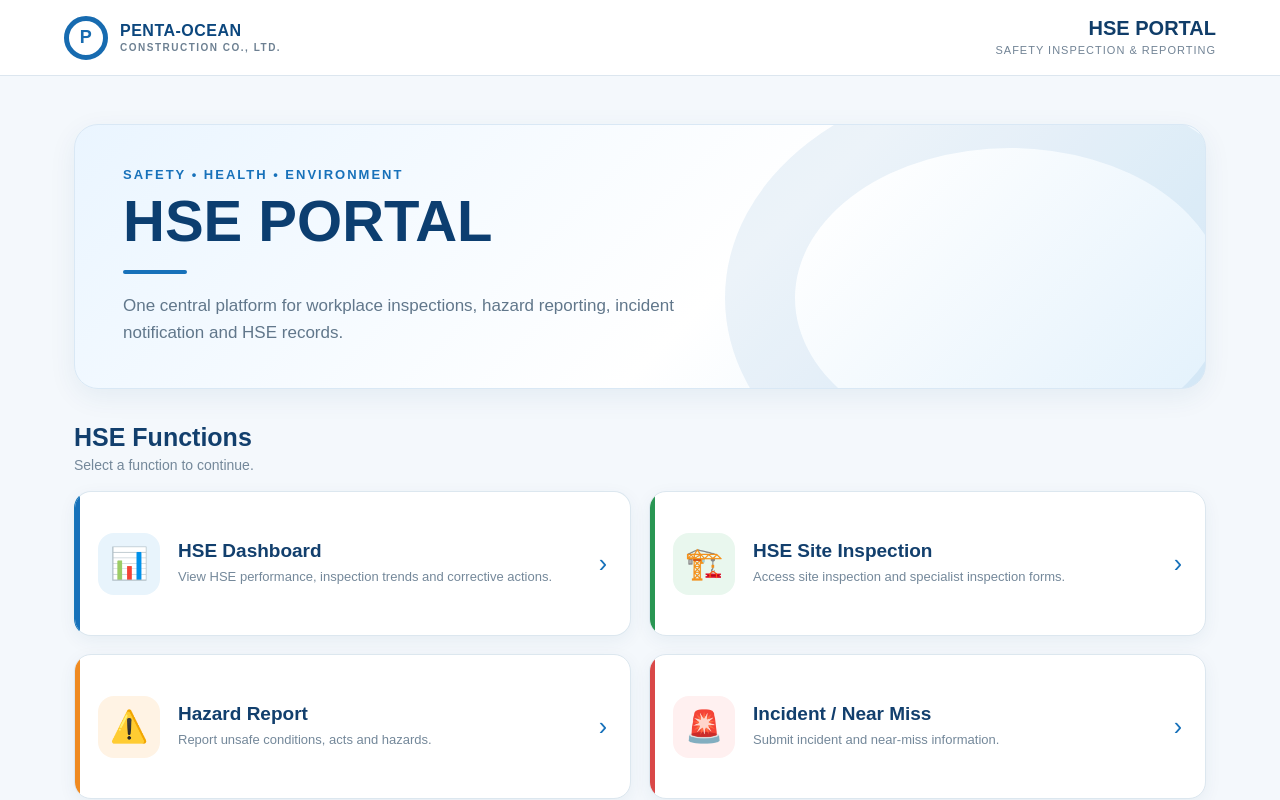
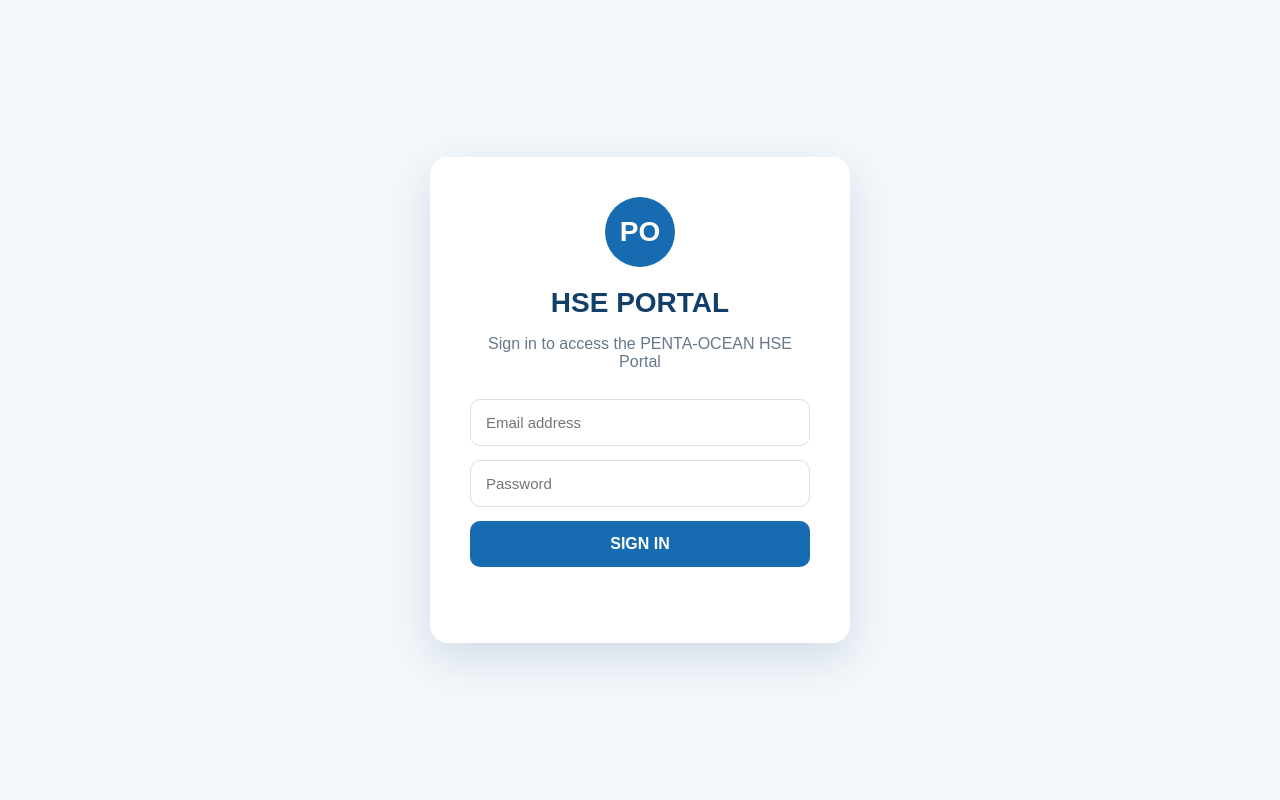
Before and after one commit to ikhwannazam93/hse-portal, a plain HTML site: page index_dashboard_integrated.html in a window 1280 px wide. Shown: the top 800 px of the page. Drawn offline with nearby package versions, Linux system fonts and the light colour scheme.

Commit message:
Update index_dashboard_integrated.html

```diff
--- a/index_dashboard_integrated.html
+++ b/index_dashboard_integrated.html
@@ -1,6 +1,13 @@
 <!DOCTYPE html>
 <html lang="en">
-<head>
+<script src="https://cdn.jsdelivr.net/npm/@supabase/supabase-js@2"></script>
+ <script>
+  const supabaseClient = supabase.createClient(
+    'https://gaicytyrxcyqlnxlvxvz.supabase.co',
+    'sb_publishable__YTWCj2N2eUv_eeROarbHw_Ev6bo_Tp'
+  );
+</script>
+ <head>
 <meta charset="UTF-8">
 <meta name="viewport" content="width=device-width, initial-scale=1.0">
 <title>Penta-Ocean HSE Portal</title>
@@ -763,6 +770,251 @@
   container.innerHTML = '';
 }
 </script>
+<style>
+  #login-screen {
+    position: fixed;
+    inset: 0;
+    z-index: 99999;
+    background: #f4f8fc;
+    display: flex;
+    align-items: center;
+    justify-content: center;
+    padding: 20px;
+  }
 
+  .login-box {
+    width: 100%;
+    max-width: 420px;
+    background: #ffffff;
+    border-radius: 18px;
+    padding: 40px;
+    box-shadow: 0 15px 45px rgba(0, 55, 100, 0.15);
+    text-align: center;
+  }
+
+  .login-logo {
+    width: 70px;
+    height: 70px;
+    border-radius: 50%;
+    margin: 0 auto 20px;
+    background: #176bb0;
+    color: white;
+    display: flex;
+    align-items: center;
+    justify-content: center;
+    font-size: 28px;
+    font-weight: 800;
+  }
+
+  .login-box h2 {
+    margin: 0 0 8px;
+    color: #123f6a;
+    font-size: 28px;
+  }
+
+  .login-box p {
+    color: #66788a;
+    margin-bottom: 28px;
+  }
+
+  .login-box input {
+    width: 100%;
+    box-sizing: border-box;
+    padding: 14px 15px;
+    margin-bottom: 14px;
+    border: 1px solid #d5e0ea;
+    border-radius: 10px;
+    font-size: 15px;
+    outline: none;
+  }
+
+  .login-box input:focus {
+    border-color: #176bb0;
+  }
+
+  .login-button {
+    width: 100%;
+    padding: 14px;
+    border: none;
+    border-radius: 10px;
+    background: #176bb0;
+    color: white;
+    font-size: 16px;
+    font-weight: 700;
+    cursor: pointer;
+  }
+
+  .login-button:hover {
+    background: #125891;
+  }
+
+  #login-message {
+    margin-top: 16px;
+    font-size: 14px;
+    color: #d33;
+    min-height: 20px;
+  }
+
+  #user-bar {
+    display: none;
+    position: fixed;
+    top: 10px;
+    right: 15px;
+    z-index: 9998;
+    background: white;
+    padding: 8px 12px;
+    border-radius: 10px;
+    box-shadow: 0 3px 15px rgba(0,0,0,0.12);
+    font-size: 13px;
+  }
+
+  #logout-button {
+    margin-left: 10px;
+    border: none;
+    background: #e74c3c;
+    color: white;
+    padding: 6px 10px;
+    border-radius: 6px;
+    cursor: pointer;
+  }
+</style>
+
+<div id="login-screen">
+  <div class="login-box">
+    <div class="login-logo">PO</div>
+
+    <h2>HSE PORTAL</h2>
+    <p>Sign in to access the PENTA-OCEAN HSE Portal</p>
+
+    <input
+      type="email"
+      id="login-email"
+      placeholder="Email address"
+      autocomplete="email"
+    >
+
+    <input
+      type="password"
+      id="login-password"
+      placeholder="Password"
+      autocomplete="current-password"
+    >
+
+    <button class="login-button" onclick="loginUser()">
+      SIGN IN
+    </button>
+
+    <div id="login-message"></div>
+  </div>
+</div>
+
+<div id="user-bar">
+  <span id="logged-user"></span>
+  <button id="logout-button" onclick="logoutUser()">Logout</button>
+</div>
+
+<script>
+  async function loginUser() {
+    const email = document.getElementById('login-email').value.trim();
+    const password = document.getElementById('login-password').value;
+    const message = document.getElementById('login-message');
+
+    message.textContent = '';
+
+    if (!email || !password) {
+      message.textContent = 'Please enter your email and password.';
+      return;
+    }
+
+    message.textContent = 'Signing in...';
+
+    const { data, error } =
+      await supabaseClient.auth.signInWithPassword({
+        email: email,
+        password: password
+      });
+
+    if (error) {
+      message.textContent = error.message;
+      return;
+    }
+
+    const { data: profile, error: profileError } =
+      await supabaseClient
+        .from('profiles')
+        .select('full_name, username, role, status')
+        .eq('id', data.user.id)
+        .single();
+
+    if (profileError) {
+      message.textContent = 'Unable to load your user profile.';
+      await supabaseClient.auth.signOut();
+      return;
+    }
+
+    if (profile.status !== 'active') {
+      message.textContent = 'Your account is not active.';
+      await supabaseClient.auth.signOut();
+      return;
+    }
+
+    document.getElementById('login-screen').style.display = 'none';
+
+    document.getElementById('user-bar').style.display = 'block';
+
+    const displayName =
+      profile.full_name ||
+      profile.username ||
+      data.user.email;
+
+    document.getElementById('logged-user').textContent =
+      displayName + ' (' + profile.role + ')';
+  }
+
+  async function logoutUser() {
+    await supabaseClient.auth.signOut();
+
+    document.getElementById('login-screen').style.display = 'flex';
+    document.getElementById('user-bar').style.display = 'none';
+
+    document.getElementById('login-password').value = '';
+  }
+
+  async function checkExistingSession() {
+    const { data } = await supabaseClient.auth.getSession();
+
+    if (!data.session) {
+      document.getElementById('login-screen').style.display = 'flex';
+      return;
+    }
+
+    const user = data.session.user;
+
+    const { data: profile } =
+      await supabaseClient
+        .from('profiles')
+        .select('full_name, username, role, status')
+        .eq('id', user.id)
+        .single();
+
+    if (!profile || profile.status !== 'active') {
+      await supabaseClient.auth.signOut();
+      return;
+    }
+
+    document.getElementById('login-screen').style.display = 'none';
+    document.getElementById('user-bar').style.display = 'block';
+
+    const displayName =
+      profile.full_name ||
+      profile.username ||
+      user.email;
+
+    document.getElementById('logged-user').textContent =
+      displayName + ' (' + profile.role + ')';
+  }
+
+  checkExistingSession();
+</script>
 </body>
 </html>
```
